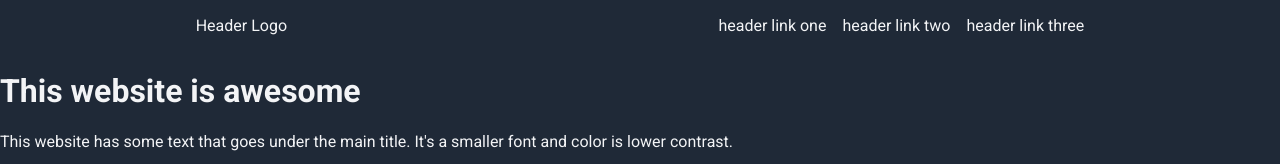
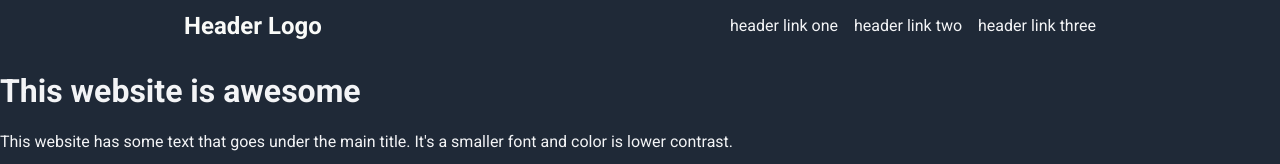
Before and after one commit to emanacost/TOP-Webdev-ful-project, a plain HTML site: page index.html in a window 1280 px wide. Shown: the top 164 px of the page. Drawn offline with Linux system fonts and the light colour scheme.

Commit message:
Change the font styling of the header logo to be bolder

```diff
--- a/index.html
+++ b/index.html
@@ -9,7 +9,7 @@
 <body>
     <div class="top-container">
         <div class="header-container">
-            <div>Header Logo</div>
+            <div id="header-logo">Header Logo</div>
             <ul id="header-links">
              <li><a href="#">header link one</a></li>
              <li><a href="#">header link two</a></li>
--- a/style.css
+++ b/style.css
@@ -18,6 +18,12 @@ body {
     align-items: center;
 }
 
+#header-logo {
+    font-size: 24px;
+    color: #F9FAF8;
+    font-weight: bold;
+}
+
 ul {
     list-style-type: none;
 }
```
